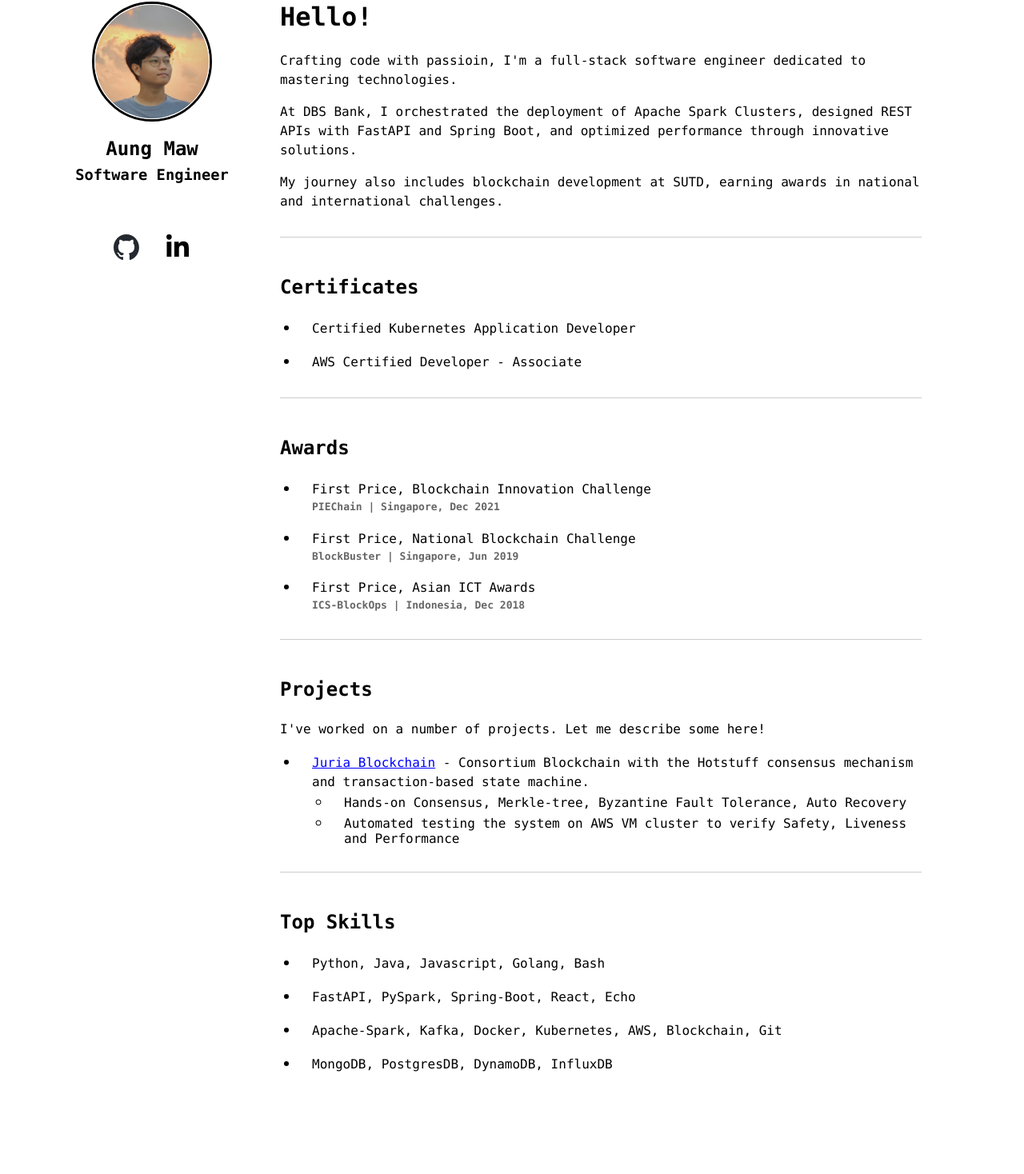
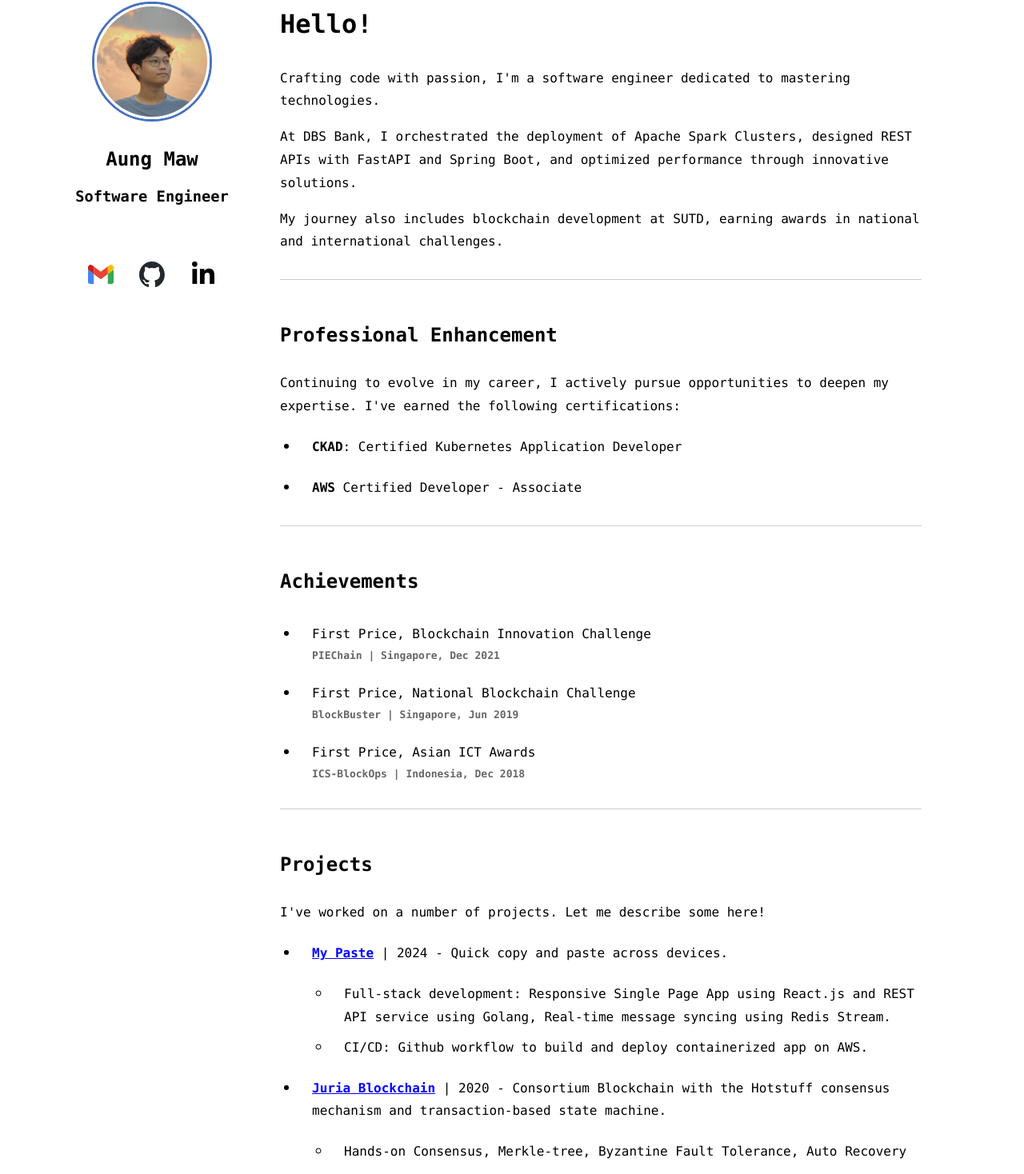
Before and after one commit to aungmawjj/aungmawjj.github.io, a Next.js app: page / in a window 1280 px wide. Shown: the part 94-1562 px from the top of the page at 80% size. Built offline with nearby package versions, Linux system fonts and the light colour scheme.

Commit message:
Update info

```diff
--- a/src/app/globals.css
+++ b/src/app/globals.css
@@ -1,11 +1,11 @@
 :root {
   --border-radius: 12px;
-  --font-mono: ui-monospace, Menlo, Monaco, "Cascadia Mono", "Segoe UI Mono",
-    "Roboto Mono", "Oxygen Mono", "Ubuntu Monospace", "Source Code Pro",
-    "Fira Mono", "Droid Sans Mono", "Courier New", monospace;
+  --font-mono: ui-monospace, Menlo, Monaco, "Cascadia Mono", "Segoe UI Mono", "Roboto Mono", "Oxygen Mono",
+    "Ubuntu Monospace", "Source Code Pro", "Fira Mono", "Droid Sans Mono", "Courier New", monospace;
 
   --foreground-rgb: 0, 0, 0;
   --background-rgb: 255, 255, 255;
+  --portrait-border: 71, 113, 190;
   --text-link-color: blue;
 }
 
@@ -13,6 +13,7 @@
   :root {
     --foreground-rgb: 255, 255, 255;
     --background-rgb: 0, 0, 0;
+    --portrait-border: 95, 136, 228;
     --text-link-color: lightblue;
   }
 }
@@ -22,6 +23,7 @@
   padding: 0;
   margin: 0;
   font-family: var(--font-mono);
+  line-height: 1.8;
 }
 
 html,
--- a/src/app/page.module.css
+++ b/src/app/page.module.css
@@ -24,12 +24,12 @@
   width: 150px;
   height: 150px;
   border-radius: 50%;
-  border: 0.2rem solid rgb(var(--foreground-rgb));
+  border: 0.2rem solid rgb(var(--portrait-border));
 }
 
 .portrait {
   border-radius: 50%;
-  border: 0.1rem solid rgb(var(--background-rgb));
+  border: 0.2rem solid rgb(var(--background-rgb));
 }
 
 .contact {
@@ -68,7 +68,6 @@
 
 .section p {
   margin-bottom: 1rem;
-  line-height: 1.5;
 }
 
 .section li {
@@ -93,6 +92,10 @@
   font-size: small;
   font-weight: bold;
   color: rgba(var(--foreground-rgb), 0.6);
+}
+
+.section li p.projectDesc {
+  margin-bottom: 1rem;
 }
 
 .textLink {
@@ -154,11 +157,7 @@
     bottom: 0;
     padding-top: 4rem;
     padding-bottom: 1rem;
-    background: linear-gradient(
-      to bottom,
-      transparent 0%,
-      rgb(var(--background-rgb)) 40%
-    );
+    background: linear-gradient(to bottom, transparent 0%, rgb(var(--background-rgb)) 40%);
     z-index: 1;
   }
 }
--- a/src/app/page.tsx
+++ b/src/app/page.tsx
@@ -6,13 +6,7 @@ export default function Home() {
     <main>
       <div className={styles.namecard}>
         <div className={styles.portraitBox}>
-          <Image
-            src={"/portrait.jpeg"}
-            alt="My Portrait"
-            className={styles.portrait}
-            fill
-            priority
-          />
+          <Image src={"/portrait.jpeg"} alt="My Portrait" className={styles.portrait} fill priority />
         </div>
         <h2 className={styles.name}>Aung Maw</h2>
         <h3 className={styles.title}>Software Engineer</h3>
@@ -22,35 +16,35 @@ export default function Home() {
       <div className={styles.about}>
         <div className={styles.section}>
           <h1 className={styles.hello}>Hello!</h1>
+          <p>Crafting code with passion, I&apos;m a software engineer dedicated to mastering technologies.</p>
           <p>
-            Crafting code with passioin, I&apos;m a full-stack software engineer
-            dedicated to mastering technologies.
+            At DBS Bank, I orchestrated the deployment of Apache Spark Clusters, designed REST APIs with FastAPI and
+            Spring Boot, and optimized performance through innovative solutions.
           </p>
           <p>
-            At DBS Bank, I orchestrated the deployment of Apache Spark Clusters,
-            designed REST APIs with FastAPI and Spring Boot, and optimized
-            performance through innovative solutions.
-          </p>
-          <p>
-            My journey also includes blockchain development at SUTD, earning
-            awards in national and international challenges.
+            My journey also includes blockchain development at SUTD, earning awards in national and international
+            challenges.
           </p>
         </div>
 
         <div className={styles.section}>
-          <h2>Certificates</h2>
+          <h2>Professional Enhancement</h2>
+          <p>
+            Continuing to evolve in my career, I actively pursue opportunities to deepen my expertise. I&apos;ve earned
+            the following certifications:
+          </p>
           <ul>
             <li>
-              <p>Certified Kubernetes Application Developer</p>
+              <p><b>CKAD</b>: Certified Kubernetes Application Developer</p>
             </li>
             <li>
-              <p>AWS Certified Developer - Associate</p>
+              <p><b>AWS</b> Certified Developer - Associate</p>
             </li>
           </ul>
         </div>
 
         <div className={styles.section}>
-          <h2>Awards</h2>
+          <h2>Achievements</h2>
           <ul>
             <li>
               <p>First Price, Blockchain Innovation Challenge</p>
@@ -69,53 +63,76 @@ export default function Home() {
 
         <div className={styles.section}>
           <h2>Projects</h2>
-          <p>
-            I&apos;ve worked on a number of projects. Let me describe some here!
-          </p>
+          <p>I&apos;ve worked on a number of projects. Let me describe some here!</p>
           <ul>
             <li>
-              <p>
+              <p className={styles.projectDesc}>
+                <a
+                  href="https://github.com/aungmawjj/mypaste"
+                  target="_block"
+                  rel="noopener noreferrer"
+                  className={styles.textLink}
+                >
+                  <b>My Paste</b>
+                </a>{" "}
+                | 2024 - Quick copy and paste across devices.
+              </p>
+              <ul className={styles.nested}>
+                <li>
+                  Full-stack development: Responsive Single Page App using React.js and REST API service using Golang,
+                  Real-time message syncing using Redis Stream.
+                </li>
+                <li>CI/CD: Github workflow to build and deploy containerized app on AWS.</li>
+              </ul>
+            </li>
+            <li>
+              <p className={styles.projectDesc}>
                 <a
                   href="https://aungmawjj.github.io/juria-blockchain"
                   target="_block"
                   rel="noopener noreferrer"
                   className={styles.textLink}
                 >
-                  Juria Blockchain
+                  <b>Juria Blockchain</b>
                 </a>{" "}
-                - Consortium Blockchain with the Hotstuff consensus mechanism
-                and transaction-based state machine.
+                | 2020 - Consortium Blockchain with the Hotstuff consensus mechanism and transaction-based state
+                machine.
               </p>
               <ul className={styles.nested}>
-                <li>
-                  Hands-on Consensus, Merkle-tree, Byzantine Fault Tolerance,
-                  Auto Recovery
-                </li>
-                <li>
-                  Automated testing the system on AWS VM cluster to verify
-                  Safety, Liveness and Performance
-                </li>
+                <li>Hands-on Consensus, Merkle-tree, Byzantine Fault Tolerance, Auto Recovery</li>
+                <li>Automated testing the system on AWS VM cluster to verify Safety, Liveness and Performance</li>
               </ul>
             </li>
           </ul>
         </div>
 
         <div className={styles.section}>
-          <h2>Top Skills</h2>
+          <h2>Tech Stack</h2>
           <ul>
             <li>
-              <p>Python, Java, Javascript, Golang, Bash</p>
-            </li>
-            <li>
-              <p>FastAPI, PySpark, Spring-Boot, React, Echo</p>
+              <p>
+                <b>Frontend</b>: Typescript, Angular, React
+              </p>
             </li>
             <li>
               <p>
-                Apache-Spark, Kafka, Docker, Kubernetes, AWS, Blockchain, Git
+                <b>Backend</b>: Python, Java, Golang, FastAPI, Spring-Boot, Echo
               </p>
             </li>
             <li>
-              <p>MongoDB, PostgresDB, DynamoDB, InfluxDB</p>
+              <p>
+                <b>Data</b>: MongoDB, Redis, MariaDB, Apache-Spark, Kafka, Spark SQL
+              </p>
+            </li>
+            <li>
+              <p>
+                <b>CI/CD</b>: Docker, Openshift, Git, Bitbucket, Release Jira, Jenkins, Bash
+              </p>
+            </li>
+            <li>
+              <p>
+                <b>Observability</b>: Grafana, Logstash, Kibana
+              </p>
             </li>
           </ul>
         </div>
@@ -131,27 +148,24 @@ export default function Home() {
 function Contact() {
   return (
     <div className={styles.contact}>
-      <a
-        href="https://github.com/aungmawjj"
-        target="_blank"
-        rel="noopener noreferrer"
-      >
+      <a href="mailto:aungmawjj12@gmail.com" target="_blank" rel="noopener noreferrer">
+        <Image src={"/gmail-logo.svg"} alt="Gmail" priority={false} className={styles.logo} width={32} height={32} />
+      </a>
+      <a href="https://github.com/aungmawjj" target="_blank" rel="noopener noreferrer">
         <Image
           src={"/github-logo.svg"}
           alt="Github URL"
+          priority={false}
           className={styles.logo}
           width={32}
           height={32}
         />
       </a>
-      <a
-        href="https://www.linkedin.com/in/aungmawjj"
-        target="_blank"
-        rel="noopener noreferrer"
-      >
+      <a href="https://www.linkedin.com/in/aungmawjj" target="_blank" rel="noopener noreferrer">
         <Image
           src={"/linkedin-logo.svg"}
           alt="Linkedin URL"
+          priority={false}
           className={styles.logo}
           width={32}
           height={32}
```
Also changed, not shown: public/gmail-logo.svg (added).
